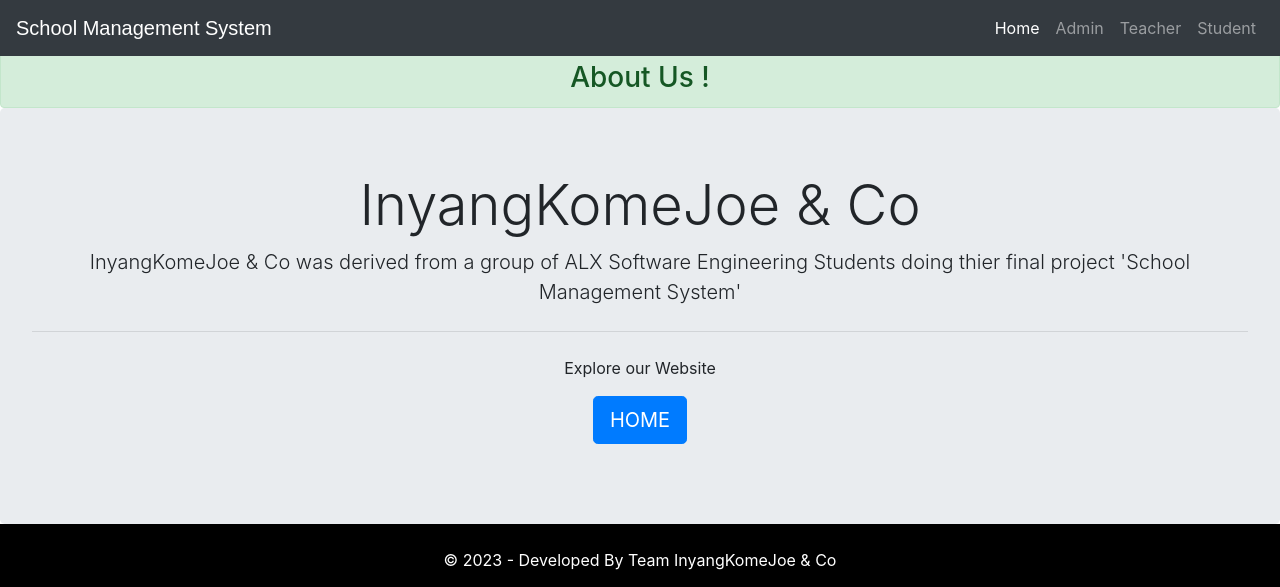
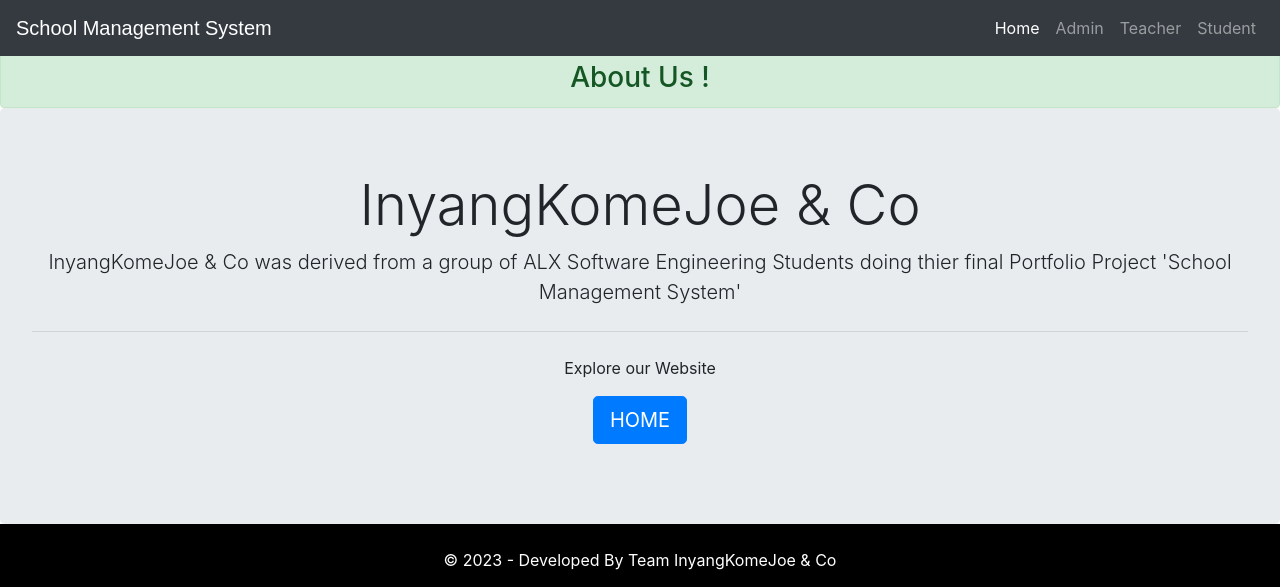
Before and after one commit to InyangUkpong/school-management-system, a Django app: page /aboutus in a window 1280 px wide. Shown: the top 587 px of the page. Run offline with Django 3.2, Linux system fonts and the light colour scheme; some libraries are stand-ins or nearby versions.

Commit message:
commited

```diff
--- a/templates/school/aboutus.html
+++ b/templates/school/aboutus.html
@@ -33,7 +33,7 @@
   </center>
   <div class="jumbotron" style="margin-bottom: 0px;margin-top: 0px;">
     <h1 class="display-4">InyangKomeJoe & Co</h1>
-    <p class="lead">InyangKomeJoe & Co was derived from a group of ALX Software Engineering Students doing thier final project 'School Management System'</p>
+    <p class="lead">InyangKomeJoe & Co was derived from a group of ALX Software Engineering Students doing thier final Portfolio Project 'School Management System'</p>
     <hr class="my-4">
     <p>Explore our Website</p>
     <p class="lead">
```
